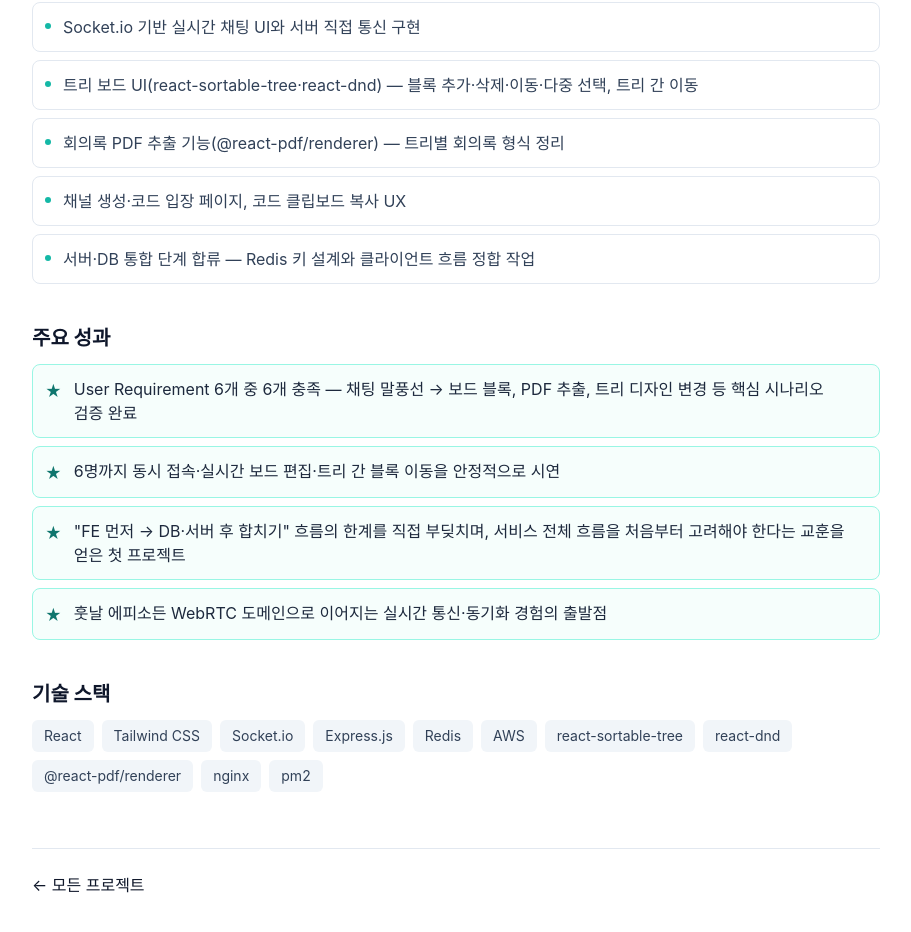
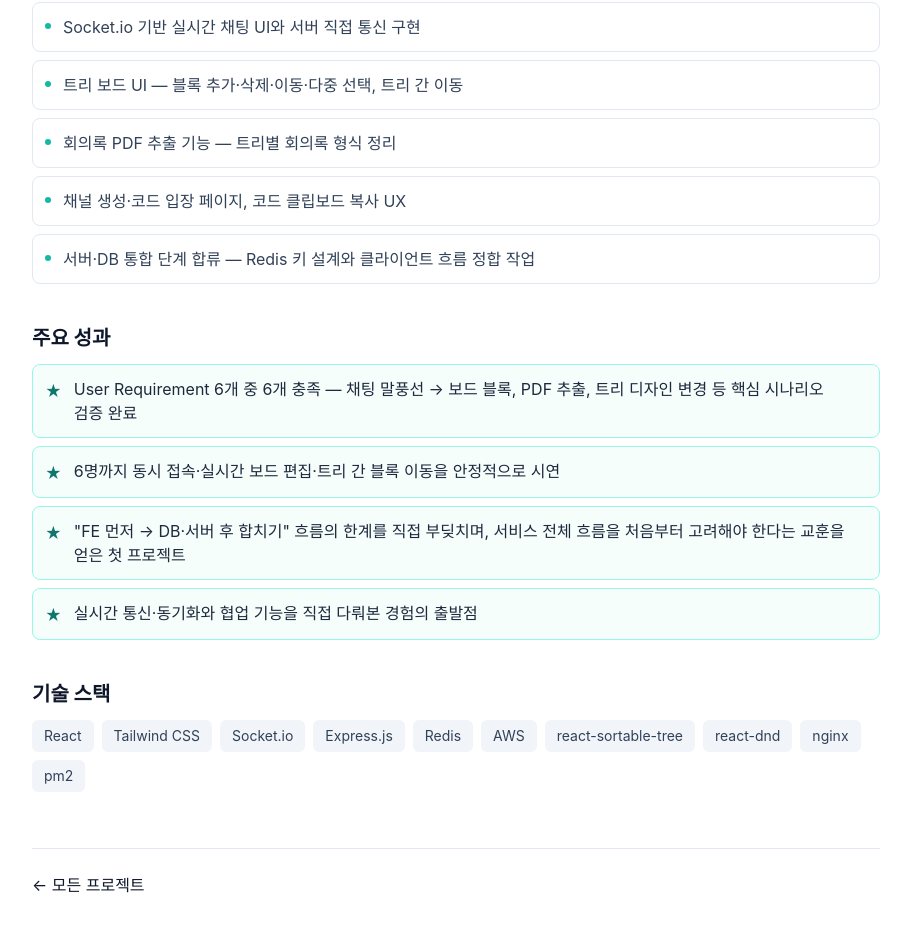
Before and after one commit to ricklee1998/about-me, a React (Vite) app: page /#/projects/cocomeet in a window 1280 px wide. Shown: the part 1719-2651 px from the top of the page, without its empty margins (184-1095 px from the left). Built offline with nearby package versions, Linux system fonts and the light colour scheme; a web font is replaced by a local one.

Commit message:
업데이트

```diff
--- a/src/data/projects.ts
+++ b/src/data/projects.ts
@@ -230,7 +230,7 @@ export const projects: Project[] = [
       '반복 릴리즈·운영 이슈 대응, CI/CD 기반 배포 운영',
     ],
     achievements: [
-      'LMS ↔ LXP 데이터 연계 구조 구축 — 두 제품이 서로의 학사 데이터를 단절 없이 사용',
+      'LMS와 LXP가 데이터 구조를 공유해 두 제품이 학사 데이터를 단절 없이 사용',
       '러닝 저널·퍼스널 그룹·미팅 허브 3축으로 "LMS에서 LXP로"의 제품 정체성을 화면 단위까지 일관되게 구현',
       'Zoom·Panopto·Slack 등 외부 도구를 플랫폼 안으로 통합해 학습·협업 흐름을 한 곳에서 처리',
       '학생 자율 커뮤니티(Personal Group)를 도입해 학습이 강의 시간에만 갇히지 않도록 확장',
@@ -270,9 +270,9 @@ export const projects: Project[] = [
       'SK텔레콤과 직접 소통하며 백엔드·프론트엔드·어드민까지 풀스택으로 구축했습니다. 운영자가 단축번호를 구매·관리하고 콘텐츠를 등록하면, 사용자는 단축번호 한 번으로 기업 페이지·이벤트 페이지·SKT 멤버 전용 혜택까지 바로 도달합니다.',
     features: [
       {
-        title: '단축번호 → 페이지 동적 라우팅',
+        title: '단축번호 → 페이지 연결',
         body:
-          '구매된 단축번호에 따라 기업 페이지·이벤트 페이지·외부 링크 등 어디로 보낼지 동적으로 결정되는 라우팅 구조. 잘못된 입력·만료된 번호·외부 연동 오류에 대한 예외 처리까지 포함합니다.',
+          '구매된 단축번호에 따라 기업 페이지·이벤트 페이지·외부 링크 등 어디로 보낼지 결정되는 라우팅 구조. 기업·이벤트와 단축번호를 연결하는 것이 서비스의 핵심입니다.',
       },
       {
         title: '운영자 어드민',
@@ -288,16 +288,15 @@ export const projects: Project[] = [
     responsibilities: [
       'Next.js 기반 사용자용 프론트엔드, Nest.js 기반 백엔드, React+Vite 기반 어드민까지 풀스택 개발',
       'SK텔레콤 담당자와 직접 소통하며 다이얼 링크 동작 명세·라우팅 정책을 기능으로 구체화',
-      '단축번호 입력 → 페이지 매핑의 동적 라우팅 구조 설계',
-      '외부 서비스 링크 통합 관리, 회원 전용 페이지·콘텐츠 운영 구조 개발',
-      '할인·이벤트 콘텐츠 화면 구현, API 설계·입력값 검증·예외 처리',
-      '다양한 입력 패턴, iOS/Android 디바이스, SKT 망 환경 테스트',
+      '단축번호와 기업·이벤트 페이지를 연결하는 라우팅 구조 설계',
+      '기업 페이지·콘텐츠·회원 전용 페이지 운영 구조 개발',
+      '할인·이벤트 콘텐츠 화면 구현, API 설계',
+      'iOS/Android 디바이스, SKT 망 환경 테스트',
     ],
     achievements: [
-      '서로 다른 외부 서비스를 *(별) + 단축번호 하나로 통합한 진입 채널 구축',
-      '다이얼 한 번으로 원하는 페이지에 도달하는 — 통신사 인프라와 모바일 웹을 잇는 사용자 경험 확보',
+      '기업·이벤트와 단축번호를 연결하는 서비스를 백엔드·프론트엔드·어드민까지 풀스택으로 개발',
+      '단축번호 발신만으로 해당 기업·이벤트 페이지로 이어지는 사용자 흐름 구현',
       '회원 전용 혜택을 단축번호 단위로 노출할 수 있는 운영 기반 마련',
-      '잘못된 입력·만료된 번호·외부 연동 오류까지 안정적으로 처리하는 예외 흐름 구현',
       'SKT 직원과의 지속적 협업으로 통신사 요건을 빠르게 반영',
     ],
     stack: ['Next.js', 'TypeScript', 'Nest.js', 'React', 'Vite', 'Tailwind CSS', 'MySQL'],
@@ -480,7 +479,6 @@ export const projects: Project[] = [
       { src: '/assets/episoden/kpi.png', caption: '주간 KPI 그래프 — 당시 기여 구간 평균 10~15% 상승' },
       { src: '/assets/episoden/kdb-award.jpg', caption: 'KDB Startup 2022 우수상' },
     ],
-    note: '퇴사 이후 서비스가 변경·운영됐을 수 있어, 현재 사이트와 당시 기여 화면이 다를 수 있습니다.',
   },
   {
     id: 'ep-20',
@@ -509,7 +507,6 @@ export const projects: Project[] = [
       { src: '/assets/episoden/2022_01.png', caption: '2022.01 — 2.0 운영기' },
       { src: '/assets/episoden/2022_09.png', caption: '2022.09 — 2.0 운영기' },
     ],
-    note: '퇴사 이후 서비스가 변경·운영됐을 수 있어, 현재 사이트와 당시 기여 화면이 다를 수 있습니다.',
   },
   {
     id: 'ep-10',
@@ -539,7 +536,6 @@ export const projects: Project[] = [
       { src: '/assets/episoden/2021-11.png', caption: '2021.11 — 1.0 운영기' },
       { src: '/assets/episoden/2021_12.png', caption: '2021.12 — 1.0 운영기' },
     ],
-    note: '퇴사 이후 서비스가 변경·운영됐을 수 있어, 현재 사이트와 당시 기여 화면이 다를 수 있습니다.',
   },
 
   // ────────────────── 대학 ──────────────────
@@ -568,7 +564,7 @@ export const projects: Project[] = [
       {
         title: 'PDF 회의록 자동 생성',
         body:
-          '회의가 끝나면 @react-pdf/renderer 로 회의록 형식의 PDF를 한 번에 내보낼 수 있습니다. 트리별로 별도 PDF 추출 가능.',
+          '회의가 끝나면 회의록 형식의 PDF를 한 번에 내보낼 수 있습니다. 트리별로 별도 PDF 추출 가능.',
       },
       {
         title: 'Redis Pub/Sub 실시간 동기화',
@@ -579,8 +575,8 @@ export const projects: Project[] = [
     responsibilities: [
       '프론트엔드 전반 개발 — Main / Chat / Board / Tool Box 컴포넌트 구조 설계',
       'Socket.io 기반 실시간 채팅 UI와 서버 직접 통신 구현',
-      '트리 보드 UI(react-sortable-tree·react-dnd) — 블록 추가·삭제·이동·다중 선택, 트리 간 이동',
-      '회의록 PDF 추출 기능(@react-pdf/renderer) — 트리별 회의록 형식 정리',
+      '트리 보드 UI — 블록 추가·삭제·이동·다중 선택, 트리 간 이동',
+      '회의록 PDF 추출 기능 — 트리별 회의록 형식 정리',
       '채널 생성·코드 입장 페이지, 코드 클립보드 복사 UX',
       '서버·DB 통합 단계 합류 — Redis 키 설계와 클라이언트 흐름 정합 작업',
     ],
@@ -588,7 +584,7 @@ export const projects: Project[] = [
       'User Requirement 6개 중 6개 충족 — 채팅 말풍선 → 보드 블록, PDF 추출, 트리 디자인 변경 등 핵심 시나리오 검증 완료',
       '6명까지 동시 접속·실시간 보드 편집·트리 간 블록 이동을 안정적으로 시연',
       '"FE 먼저 → DB·서버 후 합치기" 흐름의 한계를 직접 부딪치며, 서비스 전체 흐름을 처음부터 고려해야 한다는 교훈을 얻은 첫 프로젝트',
-      '훗날 에피소든 WebRTC 도메인으로 이어지는 실시간 통신·동기화 경험의 출발점',
+      '실시간 통신·동기화와 협업 기능을 직접 다뤄본 경험의 출발점',
     ],
     stack: [
       'React',
@@ -599,7 +595,6 @@ export const projects: Project[] = [
       'AWS',
       'react-sortable-tree',
       'react-dnd',
-      '@react-pdf/renderer',
       'nginx',
       'pm2',
     ],
```
